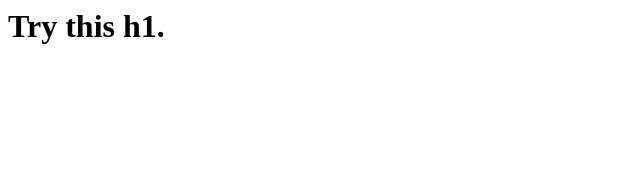
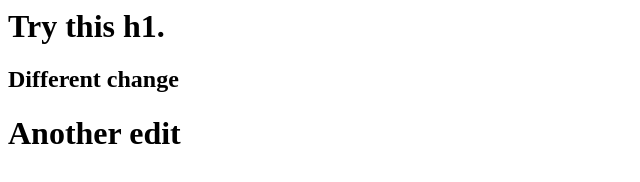
Before and after one commit to rodenr/rodenr.github.io, a plain HTML site: page index.html in a window 1280 px wide. Shown: the whole page, without its empty margins (0-640 px from the left). Drawn offline with Linux system fonts and the light colour scheme.

Commit message:
test of another local commit(no internet needed)

```diff
--- a/index.html
+++ b/index.html
@@ -5,5 +5,7 @@
 
   <body>
   <h1>Try this h1.</h1>
+  <h2>Different change</h2>
+  <h1>Another edit</h1>
   </body>
 </html>
```
